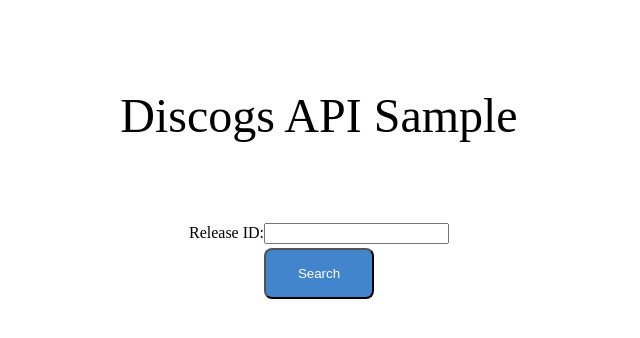
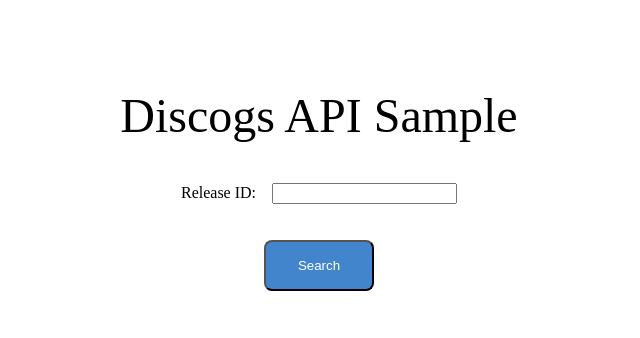
Before and after one commit to shinshin86/discogs-api-sample-using-nextjs, a Next.js app: page / in a window 1280 px wide. Shown: the top 338 px of the page, without its empty margins (321-961 px from the left). Built offline with nearby package versions, Linux system fonts and the light colour scheme.

Commit message:
Fix style

```diff
--- a/pages/index.js
+++ b/pages/index.js
@@ -12,15 +12,20 @@
 `;
 
 const Row = styled.div`
-  max-width: 880px;
-  margin: 80px auto 40px;
+  max-width: 500px;
+  margin: 40px auto;
   display: flex;
   flex-direction: row;
   justify-content: space-around;
 `;
 
+const InputText = styled.input`
+  margin-left: 16px;
+`;
+
 const Button = styled.div`
   text-align: center;
+  margin-top: 32px;
 `;
 
 const FormSubmit = styled.input`
@@ -40,7 +45,7 @@
       <form action="/releases">
         <label>
           Release ID:
-          <input type="text" name="id" />
+          <InputText type="text" name="id" />
         </label>
         <Button>
           <FormSubmit type="submit" value="Search" />
```
